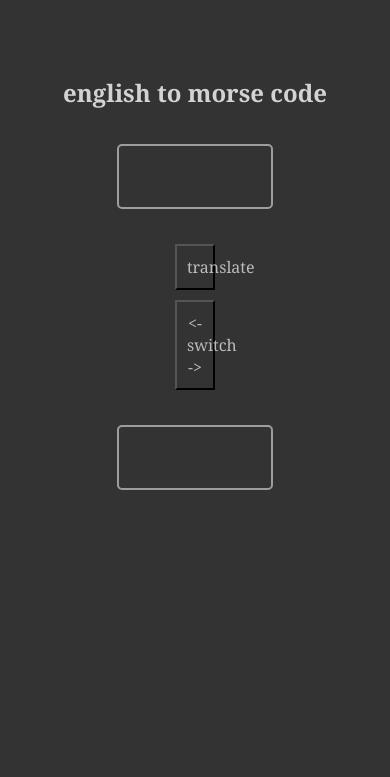
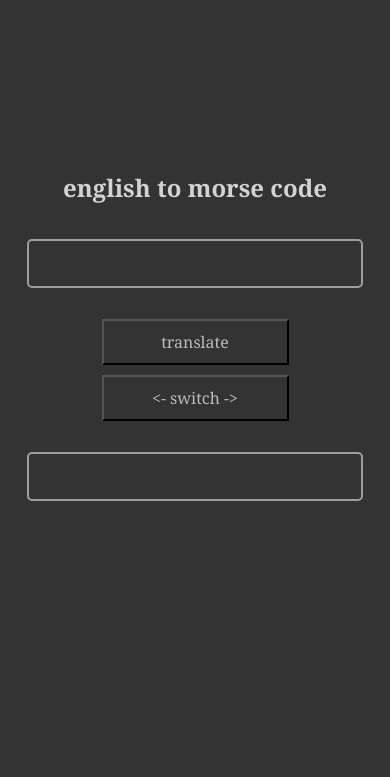
Before and after one commit to nikitao13/morse-code-translate, a website with bundled scripts: page index.html in a window 390 px wide. Shown: the part 67-844 px from the top of the page. Built offline with nearby package versions, Linux system fonts and the light colour scheme.

Commit message:
added mixins for mobile/tablet formatting

```diff
--- a/functions.js
+++ b/functions.js
@@ -4,8 +4,10 @@ const keys = Object.keys(translationKey);
 const values = Object.values(translationKey);
 
 export const translateEnglishToMorse = (englishString) => {
+  // handle empty string
   if (englishString === "") return "";
 
+  // handle non-alphabetic input
   if (!/^[a-zA-Z\s]+$/.test(englishString)) {
     throw new Error("invalid input");
   }
@@ -20,13 +22,17 @@ export const translateEnglishToMorse = (englishString) => {
 };
 
 export const translateMorseToEnglish = (morseString) => {
+  // handle empty string
   if (morseString === "") return "";
 
+  // handle non-morse input
   if (!/^[\.\-\s\/]+$/.test(morseString)) {
     throw new Error("invalid input");
   }
 
+  // handle extra spaces
   const normalizedMorseString = morseString.replace(/\s+/g, " ");
+
   const morseStringArr = normalizedMorseString.split(" ");
 
   return morseStringArr
--- a/script.js
+++ b/script.js
@@ -19,15 +19,15 @@ translateBtn.addEventListener("click", () => {
       outputArea.value = error.message;
     }
   } else {
-    outputArea.value = "enter a word";
+    outputArea.value = `enter word to be translated into ${mode}`;
   }
 });
 
 switchBtn.addEventListener("click", () => {
   mode === "morse" ? (mode = "english") : (mode = "morse");
   mode === "morse"
-    ? (modeTitle.textContent = "english to morse code")
-    : (modeTitle.textContent = "morse code to english");
+    ? (modeTitle.innerText = "english to morse code")
+    : (modeTitle.innerText = "morse code to english");
   const inputVal = inputArea.value;
   const outputVal = outputArea.value;
   outputArea.value = inputVal;
--- a/styles/_mixins.scss
+++ b/styles/_mixins.scss
@@ -28,3 +28,15 @@
   padding: 10px;
   font-family: v.$font-stack;
 }
+
+@mixin mobile {
+  @media screen and (max-width: 576px) {
+    @content;
+  }
+}
+
+@mixin large-tablet {
+  @media screen and (min-width: 768px) and (max-width: 1024px) {
+    @content;
+  }
+}
--- a/styles/style.scss
+++ b/styles/style.scss
@@ -21,12 +21,23 @@ main {
   max-width: 1000px;
   display: flex;
   flex-direction: column;
+
+  @include m.mobile {
+    width: 100%;
+    padding: 0.5em;
+  }
 }
 
 .container {
   @include m.flex-center;
   flex-direction: column;
   margin-top: 100px;
+  @include m.mobile {
+    margin-top: 50%;
+  }
+  @include m.large-tablet {
+    margin-top: 40%;
+  }
 }
 
 .inputField,
@@ -34,10 +45,20 @@ main {
   @include m.flex-center;
   width: 50%;
   height: 100px;
+  @include m.mobile {
+    width: 90%;
+    height: 5em;
+  }
+  @include m.large-tablet {
+    width: 90%;
+  }
 
   &__textarea,
   &__result {
     @include m.input-styling;
+    @include m.mobile {
+      font-size: 18px;
+    }
   }
 }
 
@@ -49,9 +70,22 @@ main {
   height: 80%;
   user-select: none;
 
+  @include m.mobile {
+    width: 50%;
+  }
+  @include m.large-tablet {
+    width: 50%;
+  }
+
   &__translate,
   &__switch {
     @include m.button-styling;
+    @include m.mobile {
+      width: 100%;
+    }
+    @include m.large-tablet {
+      width: 60%;
+    }
   }
 }
 
```
Also changed, not shown: styles/style.css, 1 other file.
